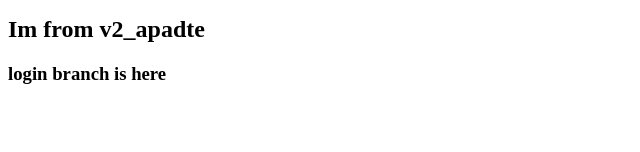
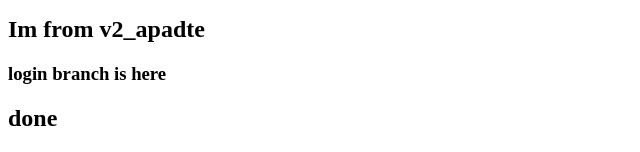
Before and after one commit to bharath447/date-time-, a Django app: page / in a window 1280 px wide; the page is wider, and only the part inside the window is pictured. Shown: the part 664-816 px from the top of that part, without its empty margins (0-640 px from the left). Before the commit the page ends 748 px from the top of that part, so only its background shows below. Run offline with Django 4.2, Linux system fonts and the light colour scheme.

Commit message:
work done

```diff
--- a/templates/testapp/wish.html
+++ b/templates/testapp/wish.html
@@ -30,5 +30,6 @@
     <a href="https://www.google.co.in/">goodle</a>
     <h2>Im from v2_apadte</h2>
     <h3>login branch is here</h3>
+    <h2>done</h2>
 </body>
 </html>
```
